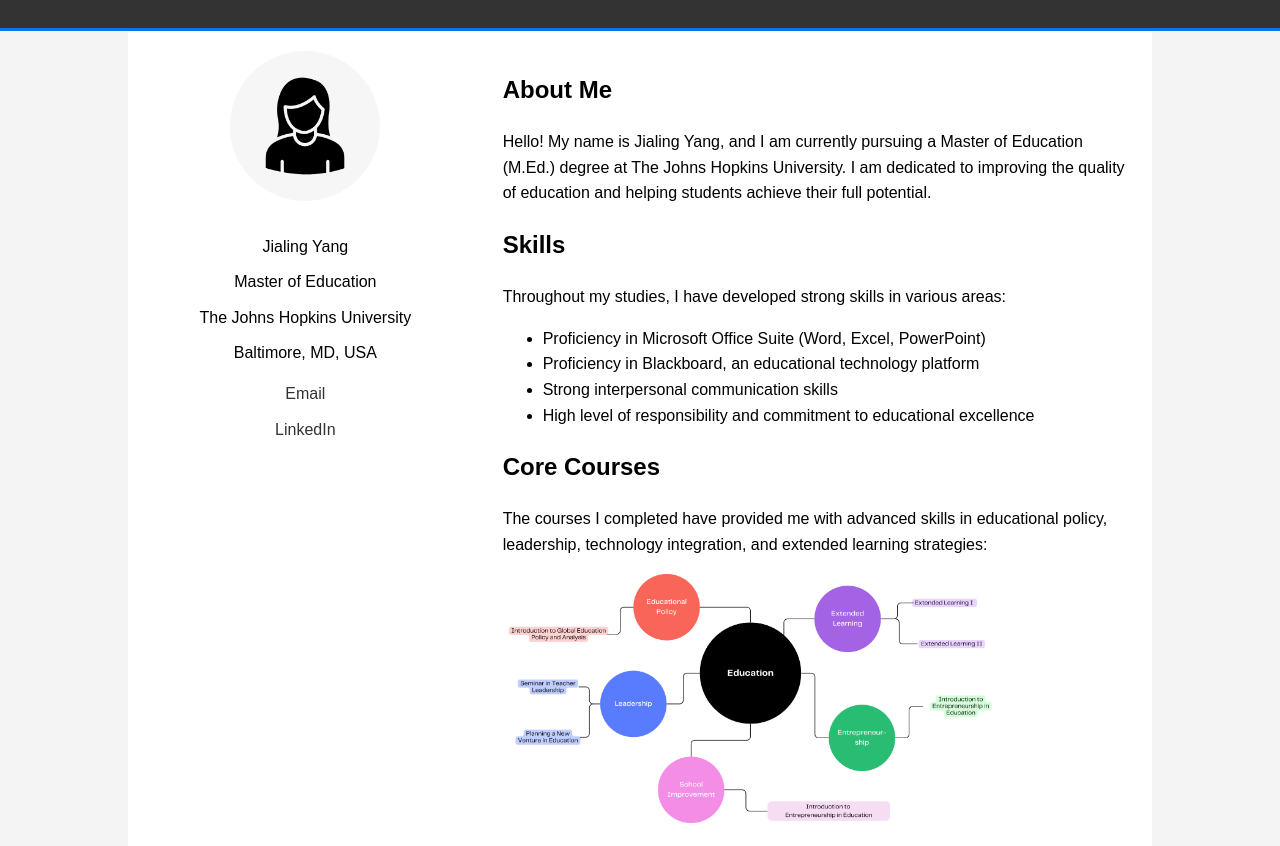
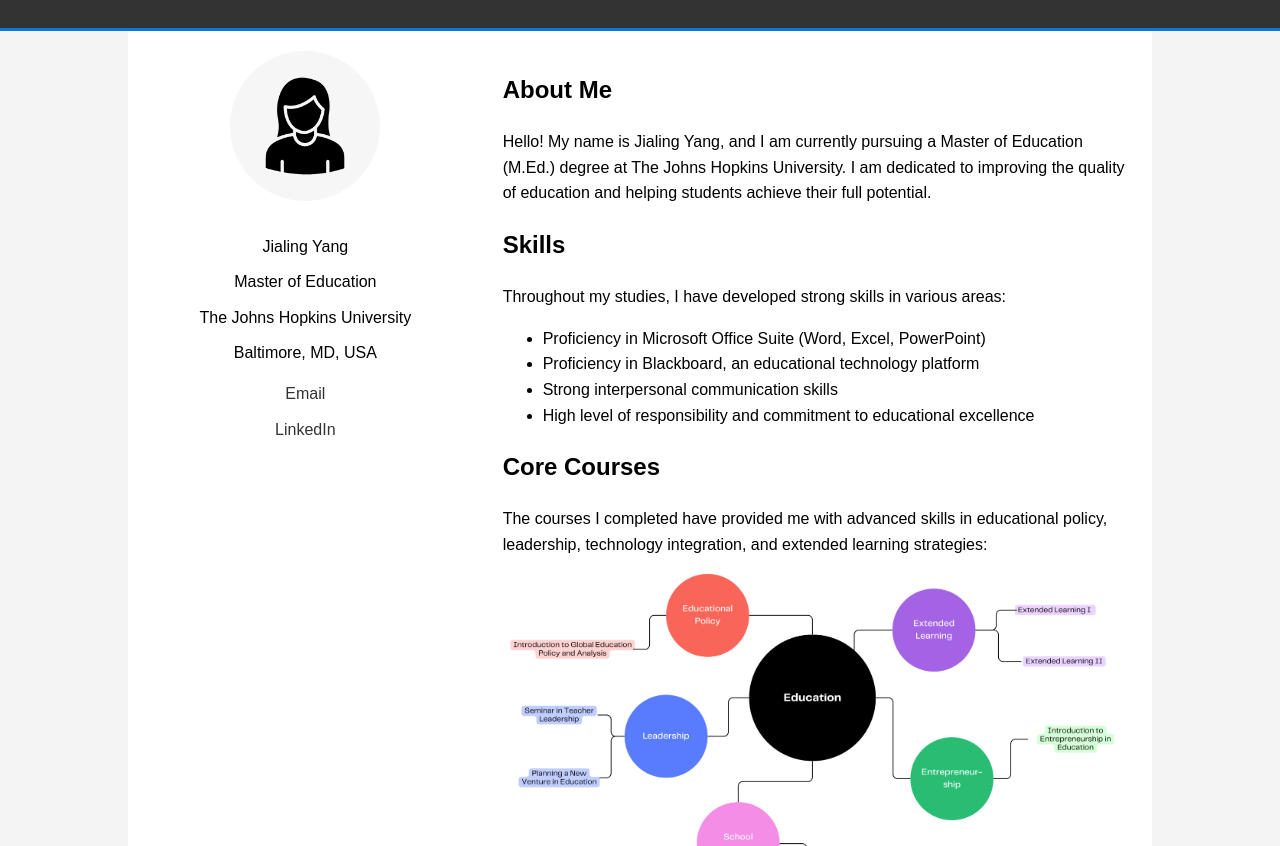
Before and after one commit to jialing-yangs-hub/main_page, a plain HTML site: page index.html in a window 1280 px wide. Shown: the part 106-952 px from the top of the page. Drawn offline with Linux system fonts and the light colour scheme.

Commit message:
Update index.html

```diff
--- a/index.html
+++ b/index.html
@@ -89,7 +89,7 @@
             </ul>
             <h2>Core Courses</h2>
             <p>The courses I completed have provided me with advanced skills in educational policy, leadership, technology integration, and extended learning strategies: </p>
-            <img src="mindmap.png" alt="map" width="80%" height="auto">
+            <img src="mindmap.png" alt="map" width="100%" height="auto">
         </div>
     </div>
 
```
